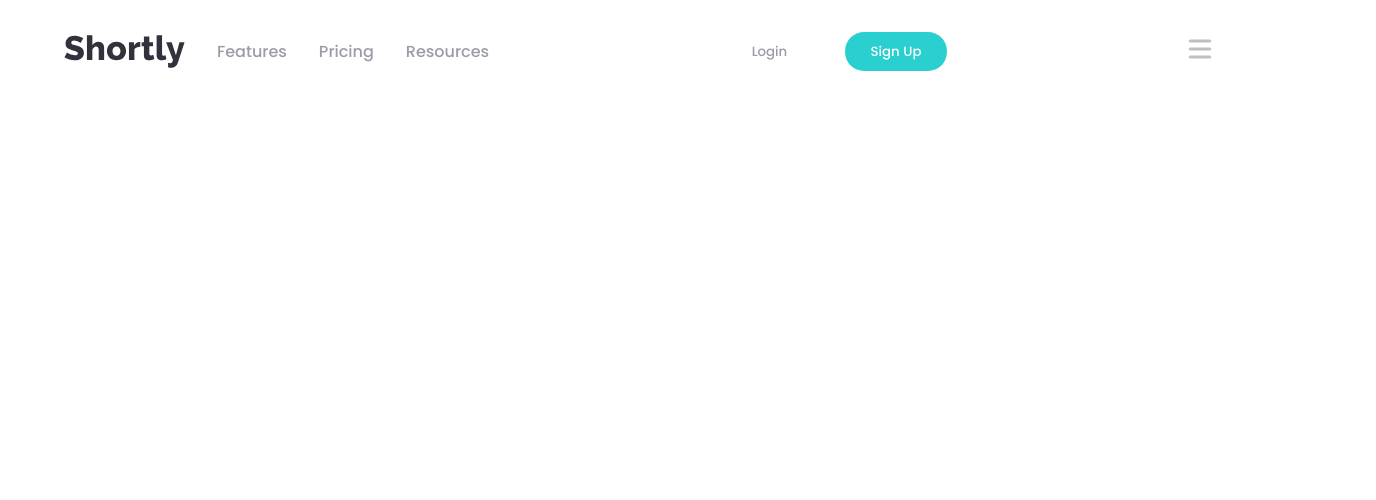
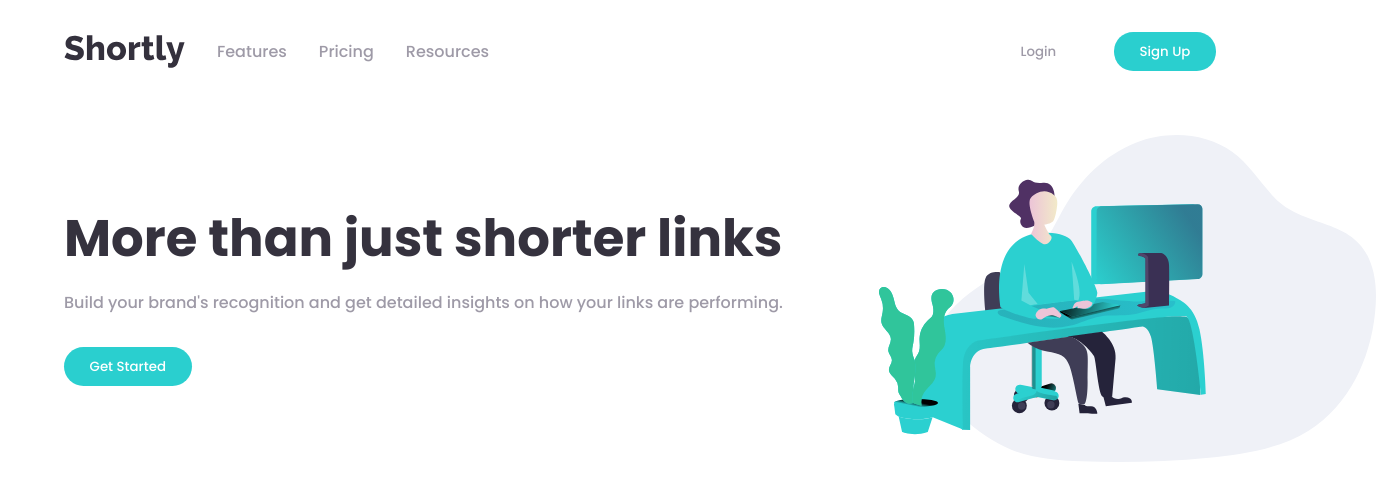
Before and after one commit to ArthurGehlen/urlShortener, a React (Vite) app: page / in a window 1280 px wide. Shown: the top 500 px of the page, 1376 px wide, since content can reach past the window. Built offline with nearby package versions, Linux system fonts and the light colour scheme.

Commit message:
Hero Container finalizado

```diff
--- a/src/App.css
+++ b/src/App.css
@@ -1,75 +1,56 @@
-.page_header,
-.header_main_area,
-.header_links,
-.header_account_area {
+.hero_container {
+  padding: var(--global-pad);
+  padding-right: 0;
   display: flex;
   align-items: center;
+  justify-content: space-between;
+  flex-direction: row-reverse;
+  flex-wrap: wrap;
 }
 
-.page_header {
-  padding: 2rem 4rem;
-  justify-content: space-between;
+.hero_content h1 {
+  font-size: clamp(2.25rem, calc(2.9197vw + 0.8723rem), 3.5rem);
+  line-height: 2.5rem;
+  color: hsl(255, 11%, 22%);
 }
 
-.header_links {
-  gap: 2rem;
-  padding-left: 2rem;
+.hero_content p {
+  color: hsl(257, 7%, 63%);
+  margin-top: 2rem;
 }
 
-.header_account_area {
-  gap: 2rem;
+.hero_content button {
+  padding: 0.6rem 1.6rem;
+  margin-top: 2rem;
+  border-radius: 2rem;
+  border: none;
+  background-color: hsl(180, 66%, 49%);
+  color: white;
 }
 
-.login_btn,
-.signup_btn {
-  padding: 0.6rem 1.6rem;
-  border: none;
+.hero_img {
+  max-width: fit-content;
+  width: 30rem;
+  position: relative;
+  inset-inline-start: 6rem;
+  flex: 1 1 30rem;
 }
 
-.login_btn,
-.signup_btn,
-.header_links li {
-  cursor: pointer;
-}
-
-.login_btn,
-.header_links li {
-  color: hsl(257, 7%, 63%);
-}
-
-.header_links li:hover {
-    color: hsl(260, 8%, 14%);
-}
-
-.login_btn {
-  background-color: transparent;
-}
-
-.signup_btn {
-  background-color: hsl(180, 66%, 49%);
-  color: hsl(0, 0%, 100%);
-  border-radius: 1.2rem;
-}
-
-.signup_btn:hover {
-    opacity: .4;
-}
-
-.mobile_hamburguer_menu {
-    border: none;
-    background-color: transparent;
-}
-
-.mobile_hamburguer_menu img {
-    width: 2rem;
+.hero_img img {
+  max-width: 100%;
 }
 
 @media screen and (max-width: 618px) {
-    .page_header {
-        padding: 2rem 2rem;
-    }
-    .header_links,
-    .header_account_area {
-        display: none;
-    }
+  .hero_container {
+    padding: var(--global-pad-mobile);
+  }
+  .hero_content {
+    text-align: center;
+  }
+  .hero_content p {
+    margin-top: 1rem;
+  }
+  .hero_img {
+    inset-inline-start: 4rem;
+  }
 }
--- a/src/App.jsx
+++ b/src/App.jsx
@@ -1,5 +1,8 @@
 // Utils
 import "./App.css";
+
+// Images
+import hero_img from "./images/illustration-working.svg";
 
 // Components
 import Header from "./components/Header";
@@ -8,6 +11,19 @@ function App() {
   return (
     <>
       <Header />
+      <div className="hero_container">
+        <div className="hero_img">
+          <img src={hero_img} alt="Working..." />
+        </div>
+        <div className="hero_content">
+          <h1>More than just shorter links</h1>
+          <p>
+            Build your brand's recognition and get detailed insights on how your
+            links are performing.
+          </p>
+          <button>Get Started</button>
+        </div>
+      </div>
     </>
   );
 }
--- /dev/null
+++ b/src/components/Header.css
@@ -0,0 +1,79 @@
+.page_header,
+.header_main_area,
+.header_links,
+.header_account_area {
+  display: flex;
+  align-items: center;
+}
+
+.page_header {
+  padding: var(--global-pad);
+  justify-content: space-between;
+}
+
+.header_links {
+  gap: 2rem;
+  padding-left: 2rem;
+}
+
+.header_account_area {
+  gap: 2rem;
+}
+
+.login_btn,
+.signup_btn {
+  padding: 0.6rem 1.6rem;
+  border: none;
+}
+
+.login_btn,
+.signup_btn,
+.header_links li {
+  cursor: pointer;
+}
+
+.login_btn,
+.header_links li {
+  color: hsl(257, 7%, 63%);
+}
+
+.header_links li:hover {
+  color: hsl(260, 8%, 14%);
+}
+
+.login_btn {
+  background-color: transparent;
+}
+
+.signup_btn {
+  background-color: hsl(180, 66%, 49%);
+  color: hsl(0, 0%, 100%);
+  border-radius: 1.2rem;
+}
+
+.signup_btn:hover {
+  opacity: 0.4;
+}
+
+.mobile_hamburguer_menu {
+  display: none;
+  border: none;
+  background-color: transparent;
+}
+
+.mobile_hamburguer_menu img {
+  width: 2rem;
+}
+
+@media screen and (max-width: 618px) {
+  .page_header {
+    padding: var(--global-pad-mobile);
+  }
+  .header_links,
+  .header_account_area {
+    display: none;
+  }
+  .mobile_hamburguer_menu {
+    display: block;
+  }
+}
--- a/src/components/Header.jsx
+++ b/src/components/Header.jsx
@@ -1,3 +1,7 @@
+// Utils
+import "./Header.css";
+
+// Images
 import logo from "../images/logo.svg";
 import hamburguer_menu from "../images/bar.svg";
 
--- a/src/index.css
+++ b/src/index.css
@@ -1,4 +1,9 @@
 @import url("https://fonts.googleapis.com/css2?family=Poppins:ital,wght@0,500;0,700;1,500;1,700&display=swap");
+
+:root {
+  --global-pad: 2rem 4rem;
+  --global-pad-mobile: 2rem 2rem;
+}
 
 * {
   margin: 0;
@@ -10,3 +15,7 @@
 ul {
   list-style: none;
 }
+
+body {
+  overflow-x: hidden; /* alerta de gambiarra :) */
+}
```
